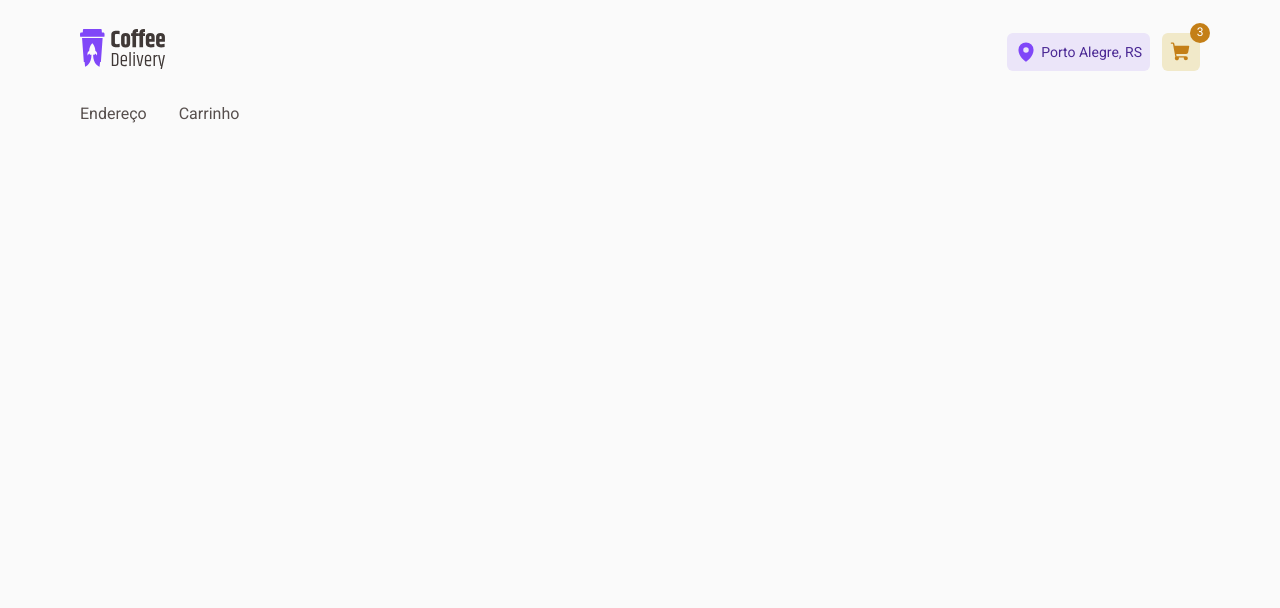
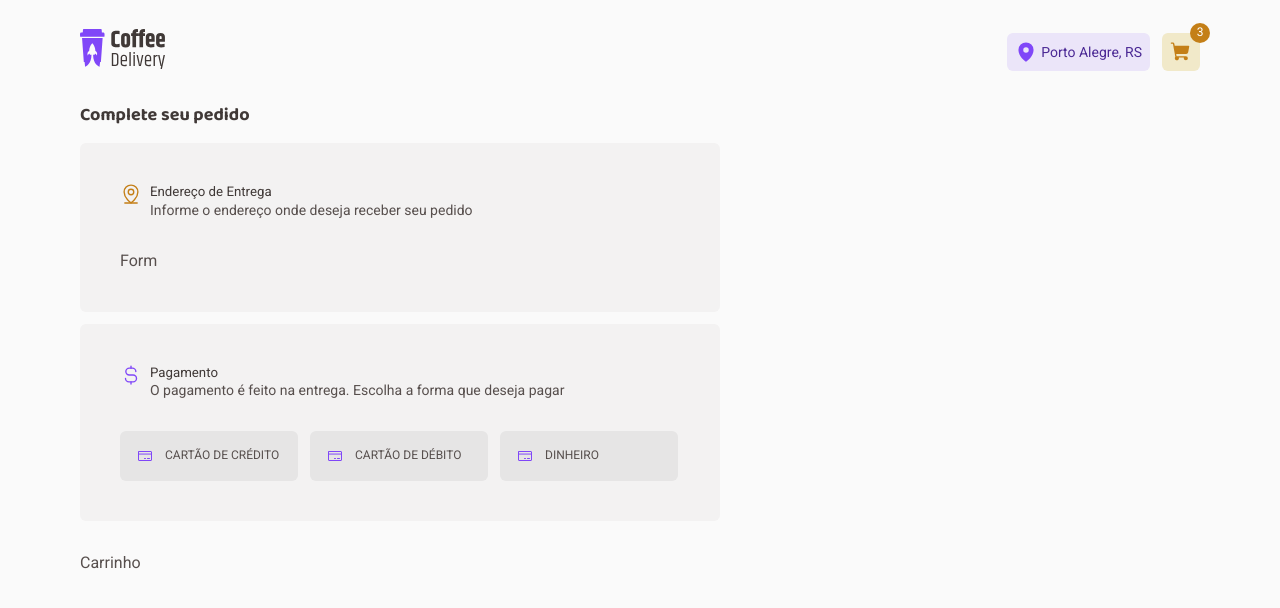
Before and after one commit to joeyanovich/coffee-delivery, a React (Vite) app: page /cart in a window 1280 px wide. Shown: the top 608 px of the page. Built offline with nearby package versions, Linux system fonts and the light colour scheme.

Commit message:
style 🎨: payment method finalized styling

```diff
--- /dev/null
+++ b/src/pages/Checkout/components/AddressInfo/Form/index.tsx
@@ -0,0 +1,9 @@
+import { FormContainer } from "./styles";
+
+export function Form() {
+  return (
+    <FormContainer>
+      Form
+    </FormContainer>
+  )
+}
--- /dev/null
+++ b/src/pages/Checkout/components/AddressInfo/Form/styles.ts
@@ -0,0 +1,5 @@
+import styled from "styled-components";
+
+export const FormContainer = styled.form`
+
+`
--- /dev/null
+++ b/src/pages/Checkout/components/AddressInfo/PayButton/index.tsx
@@ -0,0 +1,31 @@
+import { Bank, CreditCard, Money } from "phosphor-react";
+import { Geral, PayButtonContainer, PayInfocontainer } from "./styles";
+
+export function PayButton() {
+  return (
+    <>
+    <PayButtonContainer>
+      <input type="radio" name="payment" id="credito"/>
+      <label htmlFor="credito">
+        <CreditCard size={16} />
+        <p>Cartão de Crédito</p>
+      </label>
+    </PayButtonContainer>
+    <PayButtonContainer>
+      <input type="radio" name="payment" id="debito"/>
+      <label htmlFor="debito">
+        <CreditCard size={16} />
+        <p>Cartão de Débito</p>
+      </label>
+    </PayButtonContainer>
+    <PayButtonContainer>
+      <input type="radio" name="payment" id="dinheiro"/>
+      <label htmlFor="dinheiro">
+        <CreditCard size={16} />
+        <p>Dinheiro</p>
+      </label>
+    </PayButtonContainer>
+    </>
+
+  )
+}
--- /dev/null
+++ b/src/pages/Checkout/components/AddressInfo/PayButton/styles.ts
@@ -0,0 +1,40 @@
+import styled from "styled-components";
+
+export const PayButtonContainer = styled.div`
+  width: 11.125rem;
+
+  input {
+    display: none;
+  }
+  label {
+    display: flex;
+    align-items: center;
+    gap: 0.75rem;
+
+    font-size: 0.75rem;
+    text-transform: uppercase;
+    white-space: nowrap;
+
+    border: 1px solid transparent;
+    border-radius: 6px;
+    padding: 1rem;
+    cursor: pointer;
+
+    transition: 0.2s ease-in-out;
+
+    background-color: ${props => props.theme['base-button']};
+
+    svg {
+      color: ${props => props.theme['purple']};
+    }
+  }
+  input:hover + label {
+    background-color: ${props => props.theme['base-hover']};
+    color: ${props => props.theme['base-subtitle']};
+  }
+  input:checked + label {
+    border: 1px solid ${props => props.theme['purple']};
+
+    background-color: ${props => props.theme['purple-light']};
+  }
+`
--- a/src/pages/Checkout/components/AddressInfo/index.tsx
+++ b/src/pages/Checkout/components/AddressInfo/index.tsx
@@ -1,9 +1,40 @@
+import { CurrencyDollarSimple, MapPinLine } from "phosphor-react";
 import { AddressInfoContainer } from "./styled";
+import { Form } from "./Form";
+import { PayButton } from "./PayButton";
 
 export function AddressInfo() {
   return (
     <AddressInfoContainer>
-      Endereço
+      <h2>Complete seu pedido</h2>
+        <div className="container">
+          <div className="address">
+            <div className="subtitle">
+              <div className="icon-address">
+                <MapPinLine size={22} />
+              </div>
+              <div className="text">
+                <h5>Endereço de Entrega</h5>
+                <p>Informe o endereço onde deseja receber seu pedido</p>
+              </div>
+            </div>
+            <Form />
+          </div>
+          <div className="payment">
+            <div className="subtitle">
+              <div className="icon-payment">
+                <CurrencyDollarSimple size={22} />
+              </div>
+              <div className="text">
+                <h5>Pagamento</h5>
+                <p>O pagamento é feito na entrega. Escolha a forma que deseja pagar</p>
+              </div>
+            </div>
+            <div className="buttons">
+              <PayButton />
+            </div>
+          </div>
+      </div>
     </AddressInfoContainer>
   )
 }
--- a/src/pages/Checkout/components/AddressInfo/styled.ts
+++ b/src/pages/Checkout/components/AddressInfo/styled.ts
@@ -1,5 +1,63 @@
 import styled from "styled-components";
 
 export const AddressInfoContainer = styled.div`
+  width: 100%;
 
+  display: flex;
+  flex-direction: column;
+  gap: 1rem;
+
+  h2 {
+    font-family: 'Baloo 2', sans-serif;
+    font-weight: bold;
+    font-size: 1.125rem;
+
+    color: ${props => props.theme['base-subtitle']};
+  }
+  .container {
+    display: flex;
+    flex-direction: column;
+    gap: 0.75rem;
+
+    width: 100%;
+  }
+  .address, .payment {
+    max-width: 40rem;
+  }
+  .address, .payment {
+    display: flex;
+    flex-direction: column;
+    gap: 2rem;
+
+    border-radius: 6px;
+
+    padding: 2.5rem;
+
+    background-color: ${props => props.theme['base-card']};
+  }
+  .subtitle {
+    display: flex;
+    align-items: flex-start;
+    gap: 0.5rem;
+  }
+  .subtitle .icon-address {
+    color: ${props => props.theme['yellow-dark']};
+  }
+  .subtitle .icon-payment {
+    color: ${props => props.theme['purple']};
+  }
+  .subtitle h5 {
+    font-weight: 400;
+
+    color: ${props => props.theme['base-subtitle']};
+  }
+  .subtitle p {
+    font-size: 0.875rem;
+  }
+  .buttons {
+    display: flex;
+    align-items: center;
+    flex-wrap: wrap;
+    gap: 0.75rem;
+  }
 `
--- a/src/pages/Checkout/styles.ts
+++ b/src/pages/Checkout/styles.ts
@@ -1,9 +1,10 @@
 import styled from "styled-components";
 
 export const CheckoutContainer = styled.main`
-  width: 70rem;
+  width: 100%;
 
   display: flex;
   align-items: flex-start;
+  flex-wrap: wrap;
   gap: 2rem;
 `
```
